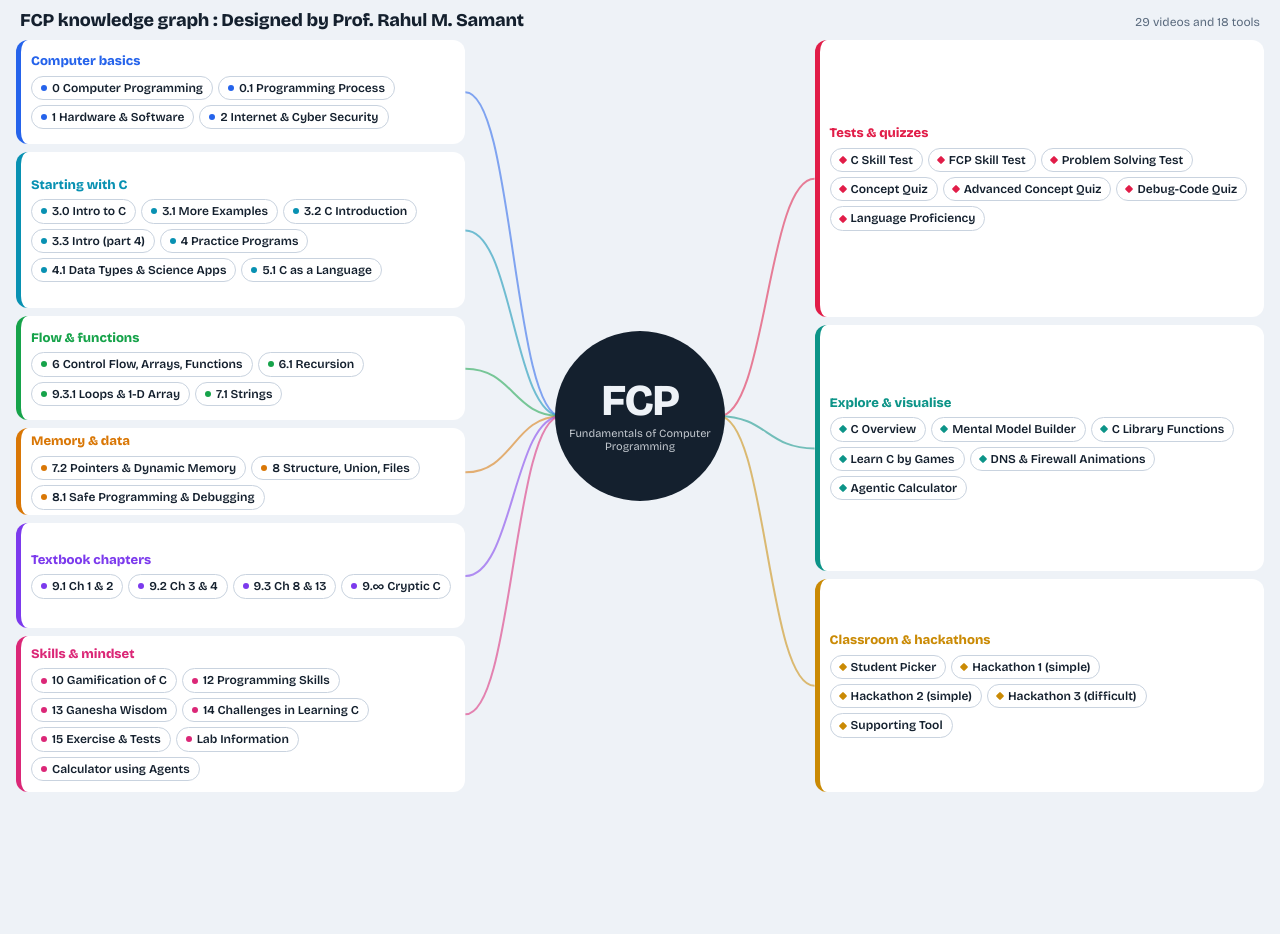
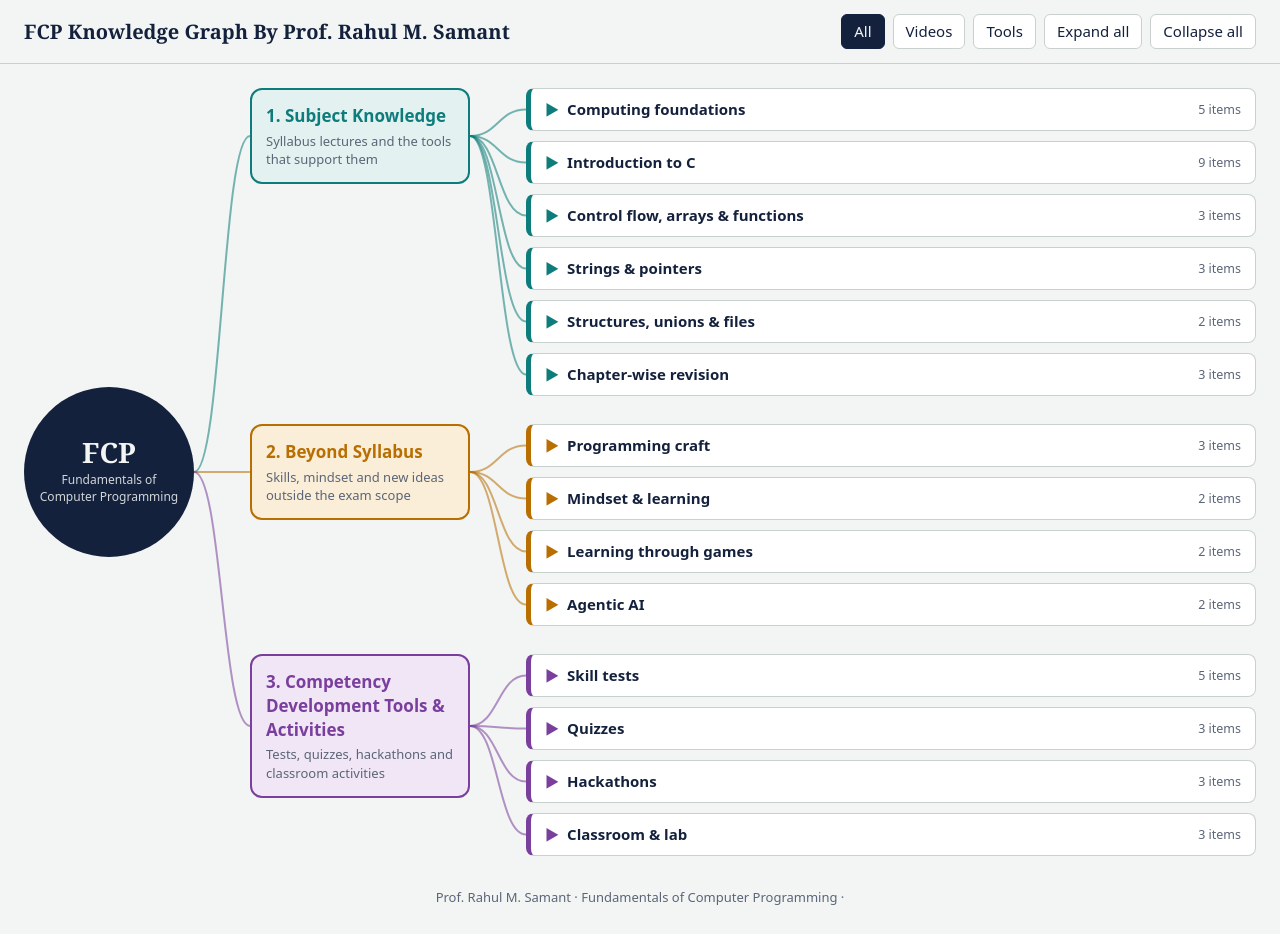
Before and after one commit to RMS-Sof/FCP-Knowledge-Graph, a plain HTML site: page index.html in a window 1280 px wide. Before the commit the page ends 800 px from the top, so only its background shows below. Drawn offline with nearby package versions, Linux system fonts and the light colour scheme.

Commit message:
Update index.html

```diff
--- a/index.html
+++ b/index.html
@@ -2,79 +2,182 @@
 <html lang="en">
 <head>
 <meta charset="utf-8">
-<meta name="viewport" content="width=device-width, initial-scale=1, viewport-fit=cover">
-<title>FCP Knowledge Graph(c) RMS</title>
-<link href="https://fonts.googleapis.com/css2?family=Bricolage+Grotesque:wght@400;600;800&display=swap" rel="stylesheet">
+<meta name="viewport" content="width=device-width, initial-scale=1">
+<title>FCP Knowledge Graph</title>
 <style>
-:root{--bg:#eef2f7;--card:#fff;--ink:#14202e;--mute:#5b6b7e;--line:#c9d3df;box-sizing:border-box;padding-top:env(safe-area-inset-top,0px);padding-bottom:env(safe-area-inset-bottom,0px)}
-@media (prefers-color-scheme:dark){:root:not([data-theme="light"]){--bg:#0e1622;--card:#17212f;--ink:#e8eef6;--mute:#8fa1b6;--line:#2b3a4e}}
-:root[data-theme="dark"]{--bg:#0e1622;--card:#17212f;--ink:#e8eef6;--mute:#8fa1b6;--line:#2b3a4e}
-*{box-sizing:inherit}
-html,body{height:100%;margin:0}
-body{background:var(--bg);color:var(--ink);font:13px/1.2 "Bricolage Grotesque",system-ui,-apple-system,"Segoe UI",sans-serif;display:flex;flex-direction:column;padding:10px 16px 8px}
-header{display:flex;justify-content:space-between;align-items:baseline;padding:0 4px 8px}
-h1{font-size:18px;font-weight:800;margin:0;letter-spacing:-.01em}
-header span{color:var(--mute);font-size:12px}
-main{flex:1;min-height:0;position:relative;display:grid;grid-template-columns:1fr 170px 1fr;gap:0 clamp(40px,7vw,110px)}
-svg{position:absolute;inset:0;width:100%;height:100%;pointer-events:none}
-svg path{fill:none;stroke-width:2;opacity:.55;transition:opacity .2s,stroke-width .2s}
-svg path.on{opacity:1;stroke-width:3.5}
-.col{display:flex;flex-direction:column;gap:8px;min-height:0;position:relative;z-index:1}
-.cl{background:var(--card);border-radius:12px;border-left:5px solid var(--c);padding:8px 10px;display:flex;flex-direction:column;justify-content:center;gap:6px;min-height:0;transition:opacity .2s,transform .2s}
-main.f .cl:not(.on){opacity:.35}
-.cl h2{margin:0;font-size:13px;font-weight:800;color:var(--c)}
-.chips{display:flex;flex-wrap:wrap;gap:5px}
-.chips a{color:var(--ink);text-decoration:none;font-size:12px;font-weight:600;padding:4px 9px;border-radius:99px;border:1.5px solid var(--line);white-space:nowrap;display:inline-flex;align-items:center;gap:5px}
-.chips a::before{content:"";width:6px;height:6px;background:var(--c);border-radius:50%}
-.tool .chips a::before{border-radius:1px;transform:rotate(45deg)}
-.chips a:hover,.chips a:focus-visible{background:var(--c);border-color:var(--c);color:#fff;outline:none}
-.hub{align-self:center;justify-self:center;width:170px;height:170px;border-radius:50%;background:var(--ink);color:var(--bg);display:grid;place-content:center;text-align:center;z-index:2;position:relative}
-.hub b{font-size:44px;font-weight:800;letter-spacing:-.03em;line-height:1}
-.hub small{font-size:11px;padding:4px 14px 0;opacity:.8}
-.side{position:absolute;top:calc(50% + 95px);font-size:12px;color:var(--mute);z-index:2}
-@media (max-width:900px){body{height:auto}main{display:block}svg{display:none}.col{margin-bottom:8px}.hub{display:none}html,body{height:auto}}
+:root{--bg:#f2f5f3;--ink:#14213d;--mute:#5b6577;--card:#fff;--line:#c9d1cc;
+--c1:#0e7c7b;--c2:#b86e00;--c3:#7a3e9d;--c1t:#e3f2f1;--c2t:#fbeed8;--c3t:#f0e6f6}
+@media(prefers-color-scheme:dark){:root{--bg:#0f1624;--ink:#e8edf5;--mute:#9aa6bb;--card:#18223a;--line:#33405c;
+--c1:#3cc0bd;--c2:#f0a63a;--c3:#c08ae3;--c1t:#12302f;--c2t:#33260f;--c3t:#2a1a38}}
+*{box-sizing:border-box}
+body{margin:0;background:var(--bg);color:var(--ink);font:15px/1.4 system-ui,-apple-system,"Segoe UI",Roboto,sans-serif}
+header{display:flex;flex-wrap:wrap;gap:12px;align-items:center;justify-content:space-between;padding:14px 24px;border-bottom:1px solid var(--line)}
+h1{font:600 20px/1.2 Georgia,"Times New Roman",serif;margin:0}
+.ctl{display:flex;gap:8px;flex-wrap:wrap}
+button{font:inherit;color:var(--ink);background:var(--card);border:1px solid var(--line);border-radius:6px;padding:6px 12px;cursor:pointer}
+button[aria-pressed=true]{background:var(--ink);color:var(--bg);border-color:var(--ink)}
+button:focus-visible,a:focus-visible{outline:3px solid var(--c3);outline-offset:2px}
+#wrap{position:relative;max-width:1400px;margin:0 auto;padding:24px}
+#edges{position:absolute;inset:0;width:100%;height:100%;pointer-events:none}
+#edges path{fill:none;stroke-width:2;opacity:.55}
+#grid{position:relative;display:grid;grid-template-columns:170px 220px 1fr;column-gap:56px;row-gap:28px;align-items:start}
+#root{grid-column:1;grid-row:1/4;align-self:center;background:var(--ink);color:var(--bg);border-radius:50%;width:170px;height:170px;display:flex;flex-direction:column;align-items:center;justify-content:center;text-align:center;padding:14px}
+#root b{font:700 28px/1 Georgia,serif}
+#root span{font-size:12px;margin-top:6px;opacity:.85}
+.cat{grid-column:2;position:sticky;top:12px;border:2px solid var(--col);background:var(--tint);border-radius:12px;padding:14px}
+.cat h2{margin:0 0 4px;font-size:17px;color:var(--col)}
+.cat p{margin:0;font-size:13px;color:var(--mute)}
+.subs{grid-column:3;display:flex;flex-direction:column;gap:10px}
+.sub{background:var(--card);border:1px solid var(--line);border-left:5px solid var(--col);border-radius:8px}
+.sub>button{width:100%;display:flex;justify-content:space-between;align-items:center;border:0;background:none;padding:10px 14px;font-weight:600;text-align:left}
+.sub>button small{font-weight:400;color:var(--mute)}
+.leaves{display:none;flex-wrap:wrap;gap:8px;padding:2px 14px 14px}
+.sub.open .leaves{display:flex}
+.sub.open>button .chev{transform:rotate(90deg)}
+.chev{display:inline-block;transition:transform .15s;margin-right:8px;color:var(--col)}
+.leaves a{display:inline-flex;gap:6px;align-items:center;text-decoration:none;color:var(--ink);border:1px solid var(--col);background:var(--tint);border-radius:999px;padding:4px 12px;font-size:14px}
+.leaves a:hover{background:var(--col);color:var(--card)}
+.leaves a i{font-style:normal;font-size:11px;color:var(--col)}
+.leaves a:hover i{color:inherit}
+.hide{display:none!important}
+footer{text-align:center;color:var(--mute);font-size:13px;padding:8px 24px 28px}
+footer a{color:var(--mute)}
+@media(max-width:800px){
+ #grid{grid-template-columns:1fr;row-gap:12px}
+ #root{grid-column:1;grid-row:auto;border-radius:12px;width:auto;height:auto;flex-direction:row;gap:10px;justify-content:center}
+ .cat,.subs{grid-column:1}.cat{position:static;margin-top:14px}
+ #edges{display:none}
+}
 </style>
 </head>
 <body>
-<header><h1>FCP knowledge graph : Designed by Prof. Rahul M. Samant</h1><span id="n"></span></header>
-<main id="m">
-<svg id="s"></svg>
-<div class="col" id="L"></div>
-<div class="hub" id="h"><b>FCP</b><small>Fundamentals of Computer Programming</small></div>
-<div class="col" id="R"></div>
-</main>
+<header>
+ <h1>FCP Knowledge Graph By Prof. Rahul M. Samant</h1>
+ <div class="ctl" role="group" aria-label="Controls">
+  <button data-f="all" aria-pressed="true">All</button>
+  <button data-f="v" aria-pressed="false">Videos</button>
+  <button data-f="t" aria-pressed="false">Tools</button>
+  <button id="exp">Expand all</button>
+  <button id="col">Collapse all</button>
+ </div>
+</header>
+<div id="wrap">
+ <svg id="edges" aria-hidden="true"></svg>
+ <div id="grid"></div>
+</div>
+<footer>Prof. Rahul M. Samant · Fundamentals of Computer Programming ·  </footer>
+
 <script>
-const Y=id=>'https://youtu.be/'+id, G=u=>'https://rms-sof.github.io/'+u+'/', S=id=>'https://script.google.com/macros/s/'+id+'/exec';
-const V=[
-["Computer basics","#2563eb",[["0 Computer Programming","VeCdA5cO3Rw"],["0.1 Programming Process","SQoHr5DYUo4"],["1 Hardware & Software","6Q1Id-HrZkI"],["2 Internet & Cyber Security","HVWoo8sCMKI"]]],
-["Starting with C","#0891b2",[["3.0 Intro to C","51kksOUUmlo"],["3.1 More Examples","jrzrPzyg4LI"],["3.2 C Introduction","mtg4xNfZsUc"],["3.3 Intro (part 4)","lD48EUaclkY"],["4 Practice Programs","uvgGJCIvlF8"],["4.1 Data Types & Science Apps","nicoBWmio2c"],["5.1 C as a Language","CM2lElJ8ZaA"]]],
-["Flow & functions","#16a34a",[["6 Control Flow, Arrays, Functions","t872IwqYk4w"],["6.1 Recursion","xRvYGRDi4qs"],["9.3.1 Loops & 1-D Array","UEVa-PDFV8M"],["7.1 Strings","ivlKbkR5Yg8"]]],
-["Memory & data","#d97706",[["7.2 Pointers & Dynamic Memory","VssWs7I2dXo"],["8 Structure, Union, Files","2QbYiLB0Y4I"],["8.1 Safe Programming & Debugging","2W-1T0ZZqcU"]]],
-["Textbook chapters","#7c3aed",[["9.1 Ch 1 & 2","Hm4Q1k1FaWU"],["9.2 Ch 3 & 4","IDZJB2EttvE"],["9.3 Ch 8 & 13","WuM86AieAYw"],["9.∞ Cryptic C","cHRr4-HrlUs"]]],
-["Skills & mindset","#db2777",[["10 Gamification of C","Oft0dSIZO0Y"],["12 Programming Skills","-8TTk8nSE74"],["13 Ganesha Wisdom","HiLVD-i8GWM"],["14 Challenges in Learning C","hP1gV1oD4J4"],["15 Exercise & Tests","2lFaajGl928"],["Lab Information","GhhRnwF_nsk"],["Calculator using Agents","o7-KpNEz2O0"]]]
-].map(([t,c,l])=>[t,c,l.map(([a,id])=>[a,Y(id)]),'vid']);
-const T=[
-["Tests & quizzes","#e11d48",[["C Skill Test",G('C-Skill-Test')],["FCP Skill Test",G('FCP-skill-Test')],["Problem Solving Test",G('Problem-Solving-Skill-Test')],["Concept Quiz",S('AKfycbxxE6l5NKzpYEdBoAYfDpGnRuwVS7ymZpLm56zSuirFb2nR2BLMuXyhzAdtAcD8E6qh')],["Advanced Concept Quiz",S('AKfycbwzvDMPDHrCCA06mW_tRiIThMxIYpqzChLo--XOkFC_pvqJ2lwFStZyiYO5m90XIQ0B')],["Debug-Code Quiz",S('AKfycbwUrHEBN5cku4SGkaQGxFez9CycaFoWSf2_NICEic7WIZBG9xoUGzqA0l8LlSsm6U_v8g')],["Language Proficiency",G('Language-Profeciency-Tester')]]],
-["Explore & visualise","#0d9488",[["C Overview",G('C-Programming')],["Mental Model Builder",G('C-Mental-Model')],["C Library Functions",G('C-Lib-Functions')],["Learn C by Games",G('C-By-Games')],["DNS & Firewall Animations",G('FCP2-animations')],["Agentic Calculator","https://agent3-kqzfcvap9pxxs7n4ftn8gg.streamlit.app/"]]],
-["Classroom & hackathons","#ca8a04",[["Student Picker",G('Coronation')],["Hackathon 1 (simple)",S('AKfycbwpevnaXZrRKKug5ofeiSXGLVI0HBcgHyy9GlBchJGPWpfDiQD5SgaA_dHWWBwY_9-NAQ')],["Hackathon 2 (simple)",S('AKfycbxqspEv9V5aMJ6cb8XxQhKZuvxiA-S54E9aygyejPGGgAgU24AxVxM75hcbpcf6xhvP')],["Hackathon 3 (difficult)",S('AKfycbwWMk9pwHJZrAr555cZ0y0zwaNQPFI0llgq6cy8vkiJS27QgEAuxor6wiNIcQY0jUoarQ')],["Supporting Tool",S('AKfycbxrAgJ9I1CRH69UHyBPArDZIHF2pOoIPoGmP44lnFJFWIrpzD81DTYqjI8epcUJY6qK')]]]
-].map(([t,c,l])=>[t,c,l,'tool']);
-const m=document.getElementById('m'),svg=document.getElementById('s'),els=[];
-function build(col,data){data.forEach(([t,c,l,k])=>{
- const d=document.createElement('section');d.className='cl '+k;d.style.setProperty('--c',c);d.style.flex=(1+l.length*.9)+' 1 0';
- d.innerHTML='<h2>'+t+'</h2><div class="chips">'+l.map(([a,u])=>'<a href="'+u+'" target="_blank" rel="noopener">'+a+'</a>').join('')+'</div>';
- col.appendChild(d);els.push({d,c,left:col.id==='L'});
- d.onmouseenter=()=>focus(d);d.onmouseleave=()=>focus(null);});}
-build(document.getElementById('L'),V);build(document.getElementById('R'),T);
-document.getElementById('n').textContent=V.reduce((a,x)=>a+x[2].length,0)+' videos and '+T.reduce((a,x)=>a+x[2].length,0)+' tools';
+const Y=id=>"https://youtu.be/"+id, G="https://rms-sof.github.io/";
+const S=u=>"https://script.google.com/macros/s/"+u+"/exec";
+const v=(t,id)=>({t,u:Y(id),k:"v"}), a=(t,u)=>({t,u,k:"t"});
+
+const DATA=[
+{name:"Subject Knowledge",note:"Syllabus lectures and the tools that support them",c:"c1",subs:[
+ {n:"Computing foundations",items:[v("0 Computer Programming","VeCdA5cO3Rw"),v("0.1 Programming Process","SQoHr5DYUo4"),v("1 TH1 Hardware & Software Fundamentals","6Q1Id-HrZkI"),v("2 TH2 Internet Architecture & Cyber Security","HVWoo8sCMKI"),a("DNS & Firewall Vulnerability Animations",G+"FCP2-animations/")]},
+ {n:"Introduction to C",items:[v("3.0 Introduction to C","51kksOUUmlo"),v("3.1 Introduction with more examples","jrzrPzyg4LI"),v("3.2 C Programming Introduction","mtg4xNfZsUc"),v("3.3 Introduction (part 4)","lD48EUaclkY"),v("4.1 Data Types & Scientific Apps","nicoBWmio2c"),v("5.1 C from a Linguistic Point of View","CM2lElJ8ZaA"),v("4 C Programs List for Practice","uvgGJCIvlF8"),a("C Programming Overview",G+"C-Programming/"),a("C Library Functions",G+"C-Lib-Functions/")]},
+ {n:"Control flow, arrays & functions",items:[v("6 Control Flow, Arrays & Functions","t872IwqYk4w"),v("6.1 Recursion","xRvYGRDi4qs"),v("Extra 9.3.1 Loops & 1-D Array","UEVa-PDFV8M")]},
+ {n:"Strings & pointers",items:[v("7.1 Strings","ivlKbkR5Yg8"),v("7.2 Pointers by Programming","VBZnOh2rSxs"),v("7.2 Pointers & Dynamic Memory","VssWs7I2dXo")]},
+ {n:"Structures, unions & files",items:[v("8 Structure, Union & File Handling","2QbYiLB0Y4I"),v("8.1 Structures by Programming","mdcTgBRHJ4U")]},
+ {n:"Chapter-wise revision",items:[v("9.1 Chapters 1 & 2","Hm4Q1k1FaWU"),v("9.2 Chapters 3 & 4","IDZJB2EttvE"),v("9.3 Chapters 8 & 13","WuM86AieAYw")]}
+]},
+{name:"Beyond Syllabus",note:"Skills, mindset and new ideas outside the exam scope",c:"c2",subs:[
+ {n:"Programming craft",items:[v("8.1 Safe Programming & Debugging","2W-1T0ZZqcU"),v("9.∞ Cryptic C","cHRr4-HrlUs"),v("12 Programming Skills","-8TTk8nSE74")]},
+ {n:"Mindset & learning",items:[v("13 Lord Ganesha Wisdom & Programming Skills","HiLVD-i8GWM"),v("14 Challenges in Learning C Programming","hP1gV1oD4J4")]},
+ {n:"Learning through games",items:[v("10 Gamification of C Programming","Oft0dSIZO0Y"),a("C by Games",G+"C-By-Games/")]},
+ {n:"Agentic AI",items:[{t:"Building a Calculator using Agents",u:Y("o7-KpNEz2O0"),k:"v"},a("Agentic Calculator App","https://agent3-kqzfcvap9pxxs7n4ftn8gg.streamlit.app/")]}
+]},
+{name:"Competency Development Tools & Activities",note:"Tests, quizzes, hackathons and classroom activities",c:"c3",subs:[
+ {n:"Skill tests",items:[v("15 Exercise & Tests","2lFaajGl928"),a("C Programming Skill Test",G+"C-Skill-Test/"),a("FCP Skill Test",G+"FCP-skill-Test/"),a("Problem Solving Skill Test",G+"Problem-Solving-Skill-Test/"),a("Language Proficiency Tester",G+"Language-Profeciency-Tester/")]},
+ {n:"Quizzes",items:[a("Concept Quiz",S("AKfycbxxE6l5NKzpYEdBoAYfDpGnRuwVS7ymZpLm56zSuirFb2nR2BLMuXyhzAdtAcD8E6qh")),a("Advanced Concept Quiz",S("AKfycbwzvDMPDHrCCA06mW_tRiIThMxIYpqzChLo--XOkFC_pvqJ2lwFStZyiYO5m90XIQ0B")),a("C Debug-Code Quiz",S("AKfycbwUrHEBN5cku4SGkaQGxFez9CycaFoWSf2_NICEic7WIZBG9xoUGzqA0l8LlSsm6U_v8g"))]},
+ {n:"Hackathons",items:[a("Hackathon 1 (simple)",S("AKfycbwpevnaXZrRKKug5ofeiSXGLVI0HBcgHyy9GlBchJGPWpfDiQD5SgaA_dHWWBwY_9-NAQ")),a("Hackathon 2 (simple)",S("AKfycbxqspEv9V5aMJ6cb8XxQhKZuvxiA-S54E9aygyejPGGgAgU24AxVxM75hcbpcf6xhvP")),a("Hackathon 3 (difficult)",S("AKfycbwWMk9pwHJZrAr555cZ0y0zwaNQPFI0llgq6cy8vkiJS27QgEAuxor6wiNIcQY0jUoarQ"))]},
+ {n:"Classroom & lab",items:[a("Student Picker",G+"Coronation/"),v("Lab Information","GhhRnwF_nsk"),a("Supporting Tool",S("AKfycbxrAgJ9I1CRH69UHyBPArDZIHF2pOoIPoGmP44lnFJFWIrpzD81DTYqjI8epcUJY6qK"))]}
+]}
+];
+
+const grid=document.getElementById("grid"), svg=document.getElementById("edges"), wrap=document.getElementById("wrap");
+let filter="all";
+
+grid.insertAdjacentHTML("beforeend",'<div id="root"><b>FCP</b><span>Fundamentals of Computer Programming</span></div>');
+
+DATA.forEach((cat,i)=>{
+  const row=i+1, st=`--col:var(--${cat.c});--tint:var(--${cat.c}t)`;
+  const c=document.createElement("div");
+  c.className="cat";c.id="cat"+i;c.style.cssText=st+`;grid-row:${row}`;
+  c.innerHTML=`<h2>${i+1}. ${cat.name}</h2><p>${cat.note}</p>`;
+  const s=document.createElement("div");
+  s.className="subs";s.style.cssText=st+`;grid-row:${row}`;
+  cat.subs.forEach((sub,j)=>{
+    const d=document.createElement("div");
+    d.className="sub";d.id=`sub${i}_${j}`;
+    d.innerHTML=`<button aria-expanded="false"><span><span class="chev">▶</span>${sub.n}</span><small></small></button><div class="leaves"></div>`;
+    const L=d.querySelector(".leaves");
+    sub.items.forEach(it=>{
+      const l=document.createElement("a");
+      l.href=it.u;l.target="_blank";l.rel="noopener";l.dataset.k=it.k;
+      l.innerHTML=`<i>${it.k==="v"?"VIDEO":"TOOL"}</i>${it.t}`;
+      L.appendChild(l);
+    });
+    d.querySelector("button").onclick=()=>toggle(d);
+    s.appendChild(d);
+  });
+  grid.append(c,s);
+});
+
+function toggle(d,force){
+  const o=force===undefined?!d.classList.contains("open"):force;
+  d.classList.toggle("open",o);
+  d.querySelector("button").setAttribute("aria-expanded",o);
+  draw();
+}
+
+function applyFilter(){
+  document.querySelectorAll(".sub").forEach(d=>{
+    let n=0;
+    d.querySelectorAll("a").forEach(l=>{
+      const show=filter==="all"||l.dataset.k===filter;
+      l.classList.toggle("hide",!show); if(show)n++;
+    });
+    d.classList.toggle("hide",n===0);
+    d.querySelector("small").textContent=n+(n===1?" item":" items");
+  });
+  draw();
+}
+
+document.querySelectorAll("[data-f]").forEach(b=>b.onclick=()=>{
+  filter=b.dataset.f;
+  document.querySelectorAll("[data-f]").forEach(x=>x.setAttribute("aria-pressed",x===b));
+  applyFilter();
+});
+document.getElementById("exp").onclick=()=>{document.querySelectorAll(".sub").forEach(d=>toggle(d,true))};
+document.getElementById("col").onclick=()=>{document.querySelectorAll(".sub").forEach(d=>toggle(d,false))};
+
+function curve(p,q,color){
+  const mx=(p.x+q.x)/2;
+  const e=document.createElementNS("http://www.w3.org/2000/svg","path");
+  e.setAttribute("d",`M${p.x},${p.y} C${mx},${p.y} ${mx},${q.y} ${q.x},${q.y}`);
+  e.setAttribute("stroke",color);svg.appendChild(e);
+}
 function draw(){
- svg.innerHTML='';const mb=m.getBoundingClientRect(),hb=document.getElementById('h').getBoundingClientRect();
- if(innerWidth<=900)return;
- els.forEach(e=>{const b=e.d.getBoundingClientRect(),y=b.top+b.height/2-mb.top,
-  x1=e.left?b.right-mb.left:b.left-mb.left,x2=e.left?hb.left-mb.left+6:hb.right-mb.left-6,y2=hb.top+hb.height/2-mb.top,mx=(x1+x2)/2;
-  const p=document.createElementNS('http://www.w3.org/2000/svg','path');
-  p.setAttribute('d','M'+x1+' '+y+' C'+mx+' '+y+' '+mx+' '+y2+' '+x2+' '+y2);p.setAttribute('stroke',e.c);svg.appendChild(p);e.p=p;});}
-function focus(d){m.classList.toggle('f',!!d);els.forEach(e=>{const on=e.d===d;e.d.classList.toggle('on',on);e.p&&e.p.classList.toggle('on',on);});}
-addEventListener('resize',draw);document.fonts&&document.fonts.ready.then(draw);draw();setTimeout(draw,300);
+  svg.innerHTML="";
+  if(innerWidth<=800)return;
+  const W=wrap.getBoundingClientRect(), root=document.getElementById("root").getBoundingClientRect();
+  const out=r=>({x:r.right-W.left,y:r.top+r.height/2-W.top}), inn=r=>({x:r.left-W.left,y:r.top+r.height/2-W.top});
+  DATA.forEach((cat,i)=>{
+    const col=getComputedStyle(document.documentElement).getPropertyValue("--"+cat.c).trim();
+    const cr=document.getElementById("cat"+i).getBoundingClientRect();
+    curve(out(root),inn(cr),col);
+    cat.subs.forEach((_,j)=>{
+      const d=document.getElementById(`sub${i}_${j}`);
+      if(d.classList.contains("hide"))return;
+      curve(out(cr),inn(d.getBoundingClientRect()),col);
+    });
+  });
+}
+new ResizeObserver(draw).observe(wrap);
+addEventListener("resize",draw);
+matchMedia("(prefers-color-scheme:dark)").addEventListener("change",draw);
+applyFilter();
 </script>
 </body>
 </html>
```
